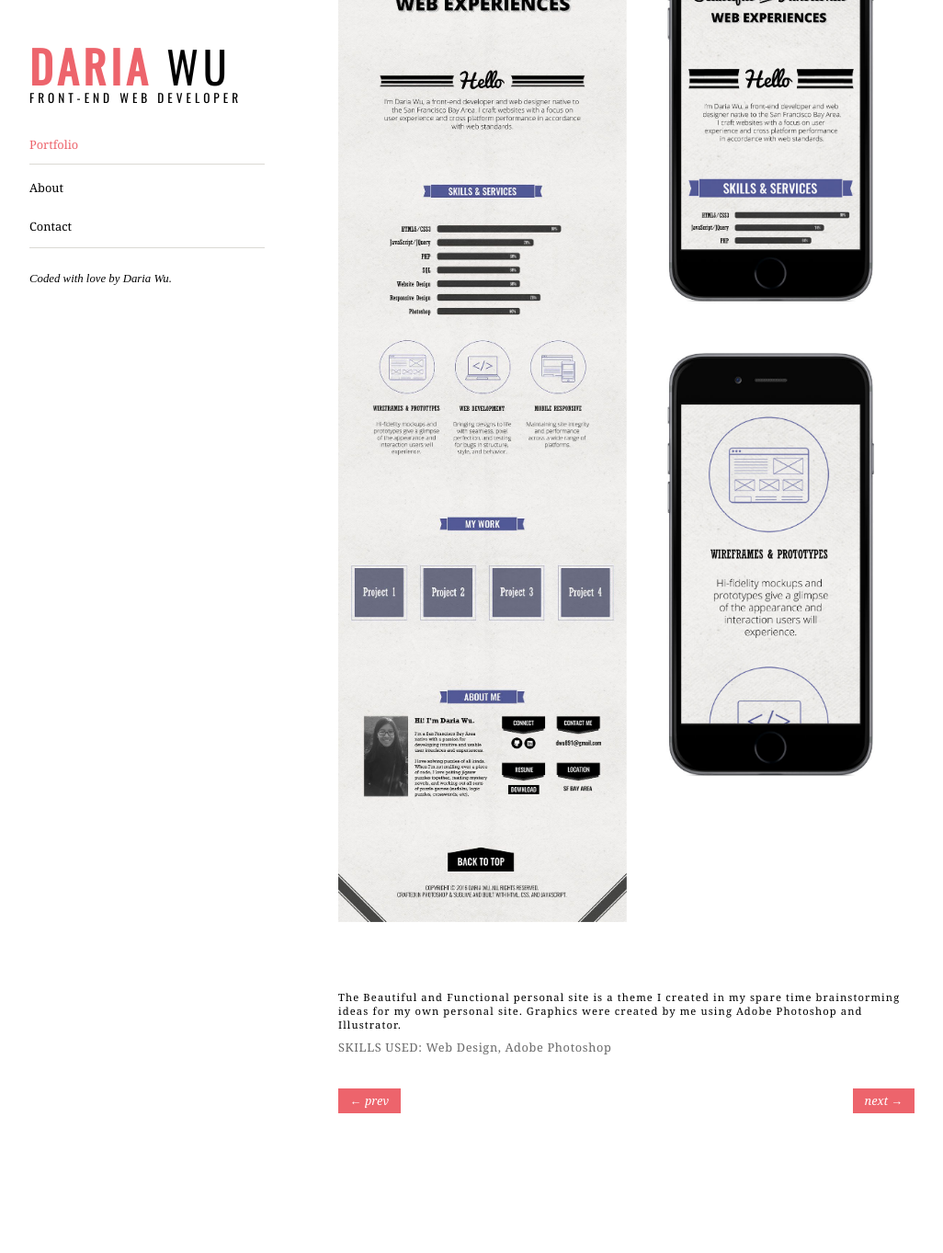
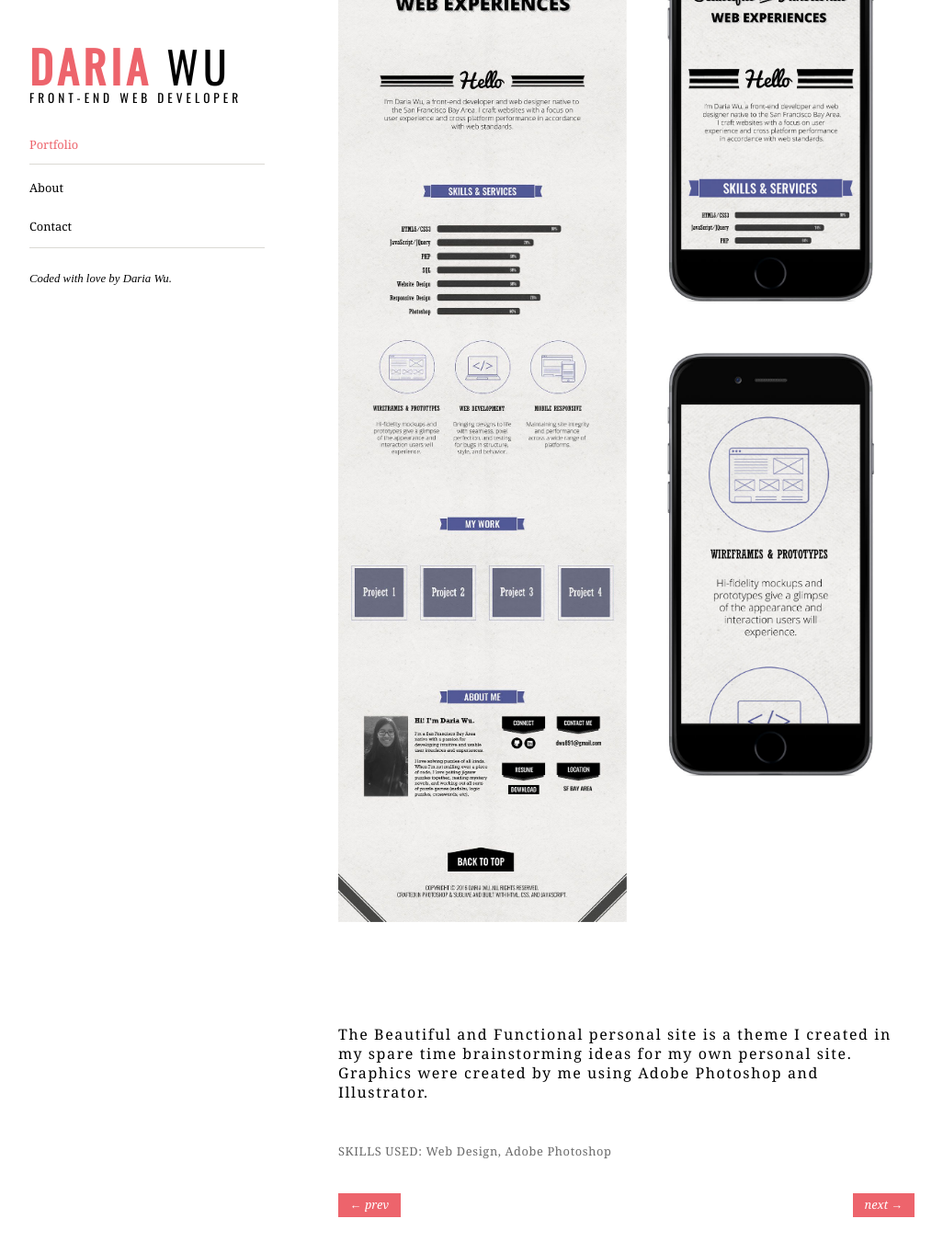
Before and after one commit to dwu891/dwu891.github.io, a Jekyll site: the page built from bandf.html, in a window 1280 px wide and 1400 px high, scrolled down 347 px. Shown: the top 1363 px of the window at 92% size, without its empty margins (16-1042 px from the left). Built offline with Jekyll 4.4.1, drawn with Linux system fonts in a browser that asks for light colours; nearby versions of some CDN libraries; before the commit the page ends 1634 px from its top, so only the background shows below that.

Commit message:
Updated some project descriptions; added live site links were available; adjusted style of text around project links

```diff
--- a/acs.html
+++ b/acs.html
@@ -42,6 +42,7 @@
         </div>
         <div class="p-details">
             <p class="p-description">SMACS is a UCLA club providing extracurricular education in chemistry topics and bringing students together in chemistry fairs and competitions. The SMACS website was redesigned to better provide news and resources to students and give club officers more control over site content.</p>
+            <a class="live-site" href="http://www.chem.ucla.edu/acsbruins/">View Live Site &Gt;</a>
             <small>SKILLS USED: HTML, CSS</small>
         </div>
         <p class="p-nav"><a class="change-page prev" href="daily-bruin" rel="daily-bruin">&#8592; prev</a><a class="change-page next" href="/tanms" rel="tanms">next &#8594;</a></p>
--- a/bandf.html
+++ b/bandf.html
@@ -5,12 +5,13 @@
 
 <style>
 .fade-in {
-	opacity:0;  /* make things invisible upon start */
-	-webkit-animation:fadeIn ease-in 1;  /* call our keyframe named fadeIn, use animattion ease-in and repeat it only 1 time */
+	opacity:0;
+
+	-webkit-animation:fadeIn ease-in 1;
 	-moz-animation:fadeIn ease-in 1;
 	animation:fadeIn ease-in 1;
 
-	-webkit-animation-fill-mode:forwards;  /* this makes sure that after animation is done we remain at the last keyframe value (opacity: 1)*/
+	-webkit-animation-fill-mode:forwards;
 	-moz-animation-fill-mode:forwards;
 	animation-fill-mode:forwards;
 
--- a/css/main.scss
+++ b/css/main.scss
@@ -304,6 +304,7 @@
         width: 70%;
         text-align: justify;
         letter-spacing: 0.05em;
+        margin: 3em 0 1em;
     }
     .p-nav {
         width: 70%;
@@ -360,9 +361,26 @@
     .p-description {
         display: block;
         width: 70%;
-        font: 0.7em/100% Georgia, serif;
+        font: 1em/100% Georgia, serif;
         line-height: 1.3em;
         letter-spacing: 0.1em;
+        margin: 3em 0;
+    }
+    .live-site {
+        font: {
+            family: Oswald, Arial, sans-serif;
+            weight: 200;
+        }
+        background: $palette-color-1;
+        color: #fff;
+        padding: 0.5em 1em;
+        text-decoration: none;
+        border: 3px solid $palette-color-1;
+        text-transform: uppercase;
+        &:hover {
+            background: #fff;
+            color: $palette-color-1;
+        }
     }
     @media only screen and (max-width: 1200px) {
         width: 60%;
@@ -398,7 +416,8 @@
         text-align: center;
         small {
             width: 90%;
-            margin: 0 auto;
+            margin: 3em auto;
+            text-align: center;
         }
         h2 {
             text-align: center;
@@ -440,6 +459,7 @@
         .p-description {
             width: 90%;
             font-size: 1em;
+            margin: 2em auto;
         }
         .p-img {
             float: none;
--- a/daily-bruin.html
+++ b/daily-bruin.html
@@ -57,6 +57,7 @@
         <div class="p-details">
             <p class="p-description">The Daily Bruin is the student newspaper of UCLA. During my time as a member of the Daily Bruin Online department I developed several web pages including:</p>
             <p class="p-description">1. Tiled list of Daily Bruin Online Features built with the Masonry Cascading Grid Layout. List items are pulled from a JSON list using JavaScript/JQuery. List can be dynamically filtered by category or year.</p>
+            <a class="live-site" href="http://dailybruin.com/features/">View Live Site &Gt;</a>
             <p class="p-description">2. Blog styled opinion column page incorporated into existing WordPress framework with color coded headers to distinguish coloumn subject matter.</p>
             <small>SKILLS USED: HTML, CSS, JavaScript, JQuery, PHP, JSON, WordPress, Bootstrap</small>
         </div>
--- a/stashd.html
+++ b/stashd.html
@@ -32,7 +32,7 @@
         <h3>Stashd</h3>
         <img class="p-img full fade-in" src="images/stashd-mockup.png">
         <div class="p-details">
-            <p class="p-description">Stashd is a web application that allows UCLA students to save and organize research articles and other important web content in a single easily accessible location. The Stashd landing page serves as an entry point for the app and an overview of the app's function and the development group. This mock-up was made in Adobe Photoshop. Graphics are property of Simul8 Group graphic artists.</p>
+            <p class="p-description">Stashd is a web application that allows UCLA students to save and organize research articles and other web content in a single easily accessible location. The Stashd landing page serves as an entry point for the app and an overview of the app's function. This mock-up was made in Adobe Photoshop. Graphics are property of Simul8 Group/BuildUCLA graphic artists.</p>
             <small>SKILLS USED: Web Design, Adobe Photoshop</small>
         </div>
         <p class="p-nav"><a class="change-page next" href="/daily-bruin" rel="daily-bruin">next &#8594;</a></p>
--- a/tanms.html
+++ b/tanms.html
@@ -34,7 +34,7 @@
             <img class="p-img full row fade-in" src="images/tanms-page.jpg">
         </div>
         <div class="p-details">
-            <p class="p-description">TANMS is an engineering research center researching magnetism on the small scale. This site was built from scratch using HTML, CSS, and JavaScript to present news, research materials, and upcoming organization events.</p>
+            <p class="p-description">TANMS is an engineering research center studying magnetism on the small scale. This site hand-coded using HTML, CSS, and JavaScript/JQuery to present news, research materials, and upcoming organization events. Integrated Google Calendars to display daily agendas and monthly schedules and wrote script to specifically pull and notify viewrs of upcoming organization thrust meetings.</p>
             <small>SKILLS USED: HTML, CSS, JavaScript</small>
         </div>
         <p class="p-nav"><a class="change-page prev" href="/acs" rel="acs">&#8592; prev</a><a class="change-page next" href="/bandf" rel="bandf">next &#8594;</a></p>
```
